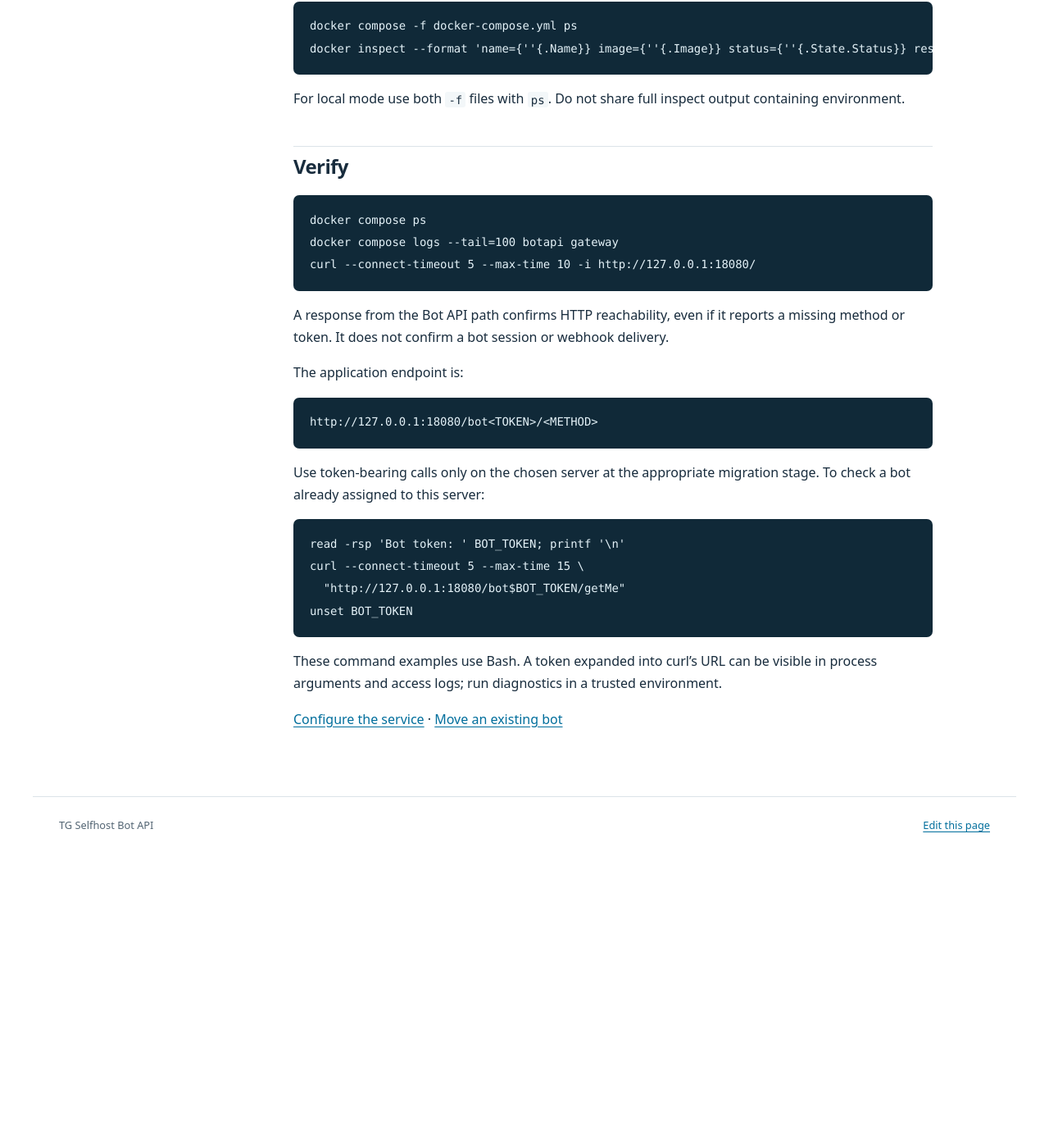
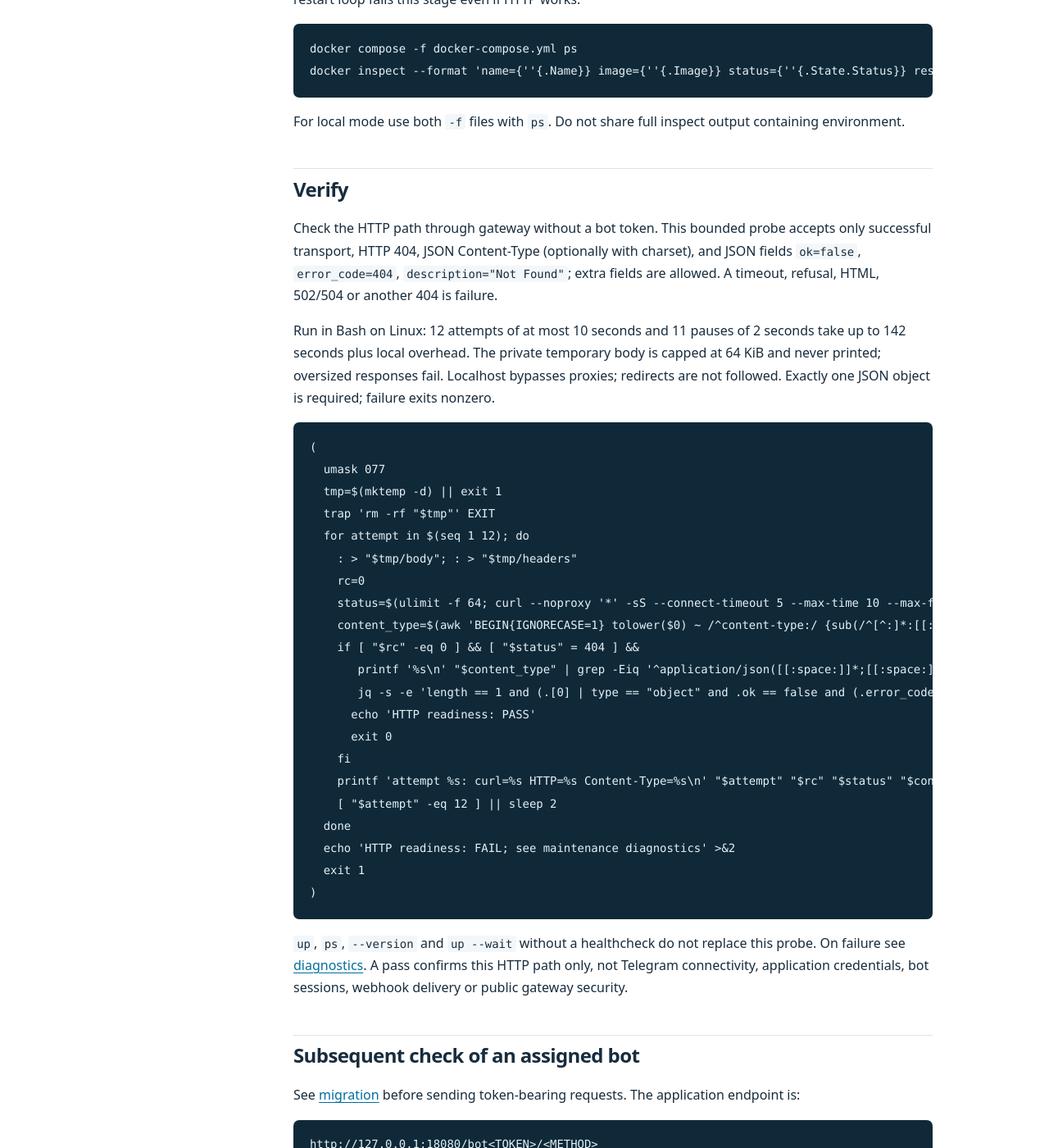
Before and after one commit to ichinya/tg-selfhost-botapi, a Jekyll site: the page built from docs/en/getting-started.md, in a window 1280 px wide and 1400 px high, scrolled down 3869 px. Shown: the whole window at 82% size. Built offline with Jekyll 4.4.1, drawn with Linux system fonts in a browser that asks for light colours; before the commit the page ends 4911 px from its top, so only the background shows below that; some of the changed text lies outside the part shown.

````diff
--- a/docs/en/getting-started.md
+++ b/docs/en/getting-started.md
@@ -9,7 +9,7 @@ translation: /docs/ru/getting-started.html
 
 - Docker with Compose v2.
 - A Telegram application API ID and hash from [my.telegram.org](https://my.telegram.org).
-- For the Bash migration helper: Bash, curl and jq.
+- For the verification probe and Bash migration helper: Bash, curl and jq. The runbook also needs `mktemp`, `seq`, `awk` and `grep`.
 
 The application API ID/hash identify your Telegram application. They are different
 from a bot token issued by BotFather.
@@ -113,16 +113,38 @@ docker inspect --format 'name={''{.Name}} image={''{.Image}} status={''{.State.S
 For local mode use both `-f` files with `ps`. Do not share full inspect output containing environment.
 ## Verify
 
+Check the HTTP path through gateway without a bot token. This bounded probe accepts only successful transport, HTTP 404, JSON Content-Type (optionally with charset), and JSON fields `ok=false`, `error_code=404`, `description="Not Found"`; extra fields are allowed. A timeout, refusal, HTML, 502/504 or another 404 is failure.
+
+Run in Bash on Linux: 12 attempts of at most 10 seconds and 11 pauses of 2 seconds take up to 142 seconds plus local overhead. The private temporary body is capped at 64 KiB and never printed; oversized responses fail. Localhost bypasses proxies; redirects are not followed. Exactly one JSON object is required; failure exits nonzero.
 ```sh
-docker compose ps
-docker compose logs --tail=100 botapi gateway
-curl --connect-timeout 5 --max-time 10 -i http://127.0.0.1:18080/
+(
+  umask 077
+  tmp=$(mktemp -d) || exit 1
+  trap 'rm -rf "$tmp"' EXIT
+  for attempt in $(seq 1 12); do
+    : > "$tmp/body"; : > "$tmp/headers"
+    rc=0
+    status=$(ulimit -f 64; curl --noproxy '*' -sS --connect-timeout 5 --max-time 10 --max-filesize 65536 -o "$tmp/body" -D "$tmp/headers" -w '%{http_code}' http://127.0.0.1:18080/) || rc=$?
+    content_type=$(awk 'BEGIN{IGNORECASE=1} tolower($0) ~ /^content-type:/ {sub(/^[^:]*:[[:space:]]*/, ""); sub(/\r$/, ""); print; exit}' "$tmp/headers")
+    if [ "$rc" -eq 0 ] && [ "$status" = 404 ] &&
+       printf '%s\n' "$content_type" | grep -Eiq '^application/json([[:space:]]*;[[:space:]]*charset=[^;[:space:]]+)?[[:space:]]*$' &&
+       jq -s -e 'length == 1 and (.[0] | type == "object" and .ok == false and (.error_code | type == "number" and . == 404) and .description == "Not Found")' "$tmp/body" >/dev/null 2>&1; then
+      echo 'HTTP readiness: PASS'
+      exit 0
+    fi
+    printf 'attempt %s: curl=%s HTTP=%s Content-Type=%s\n' "$attempt" "$rc" "$status" "$content_type" >&2
+    [ "$attempt" -eq 12 ] || sleep 2
+  done
+  echo 'HTTP readiness: FAIL; see maintenance diagnostics' >&2
+  exit 1
+)
 ```
+`up`, `ps`, `--version` and `up --wait` without a healthcheck do not replace this probe. On failure see [diagnostics](maintenance.md). A pass confirms this HTTP path only, not Telegram connectivity, application credentials, bot sessions, webhook delivery or public gateway security.
 
-A response from the Bot API path confirms HTTP reachability, even if it reports a
-missing method or token. It does not confirm a bot session or webhook delivery.
+## Subsequent check of an assigned bot
 
-The application endpoint is:
+See [migration](migration.md) before sending token-bearing requests. The application endpoint is:
+
 
 ```text
 http://127.0.0.1:18080/bot<TOKEN>/<METHOD>
````
Also changed, not shown: docs/ru/getting-started.md (+29 -7 lines).
